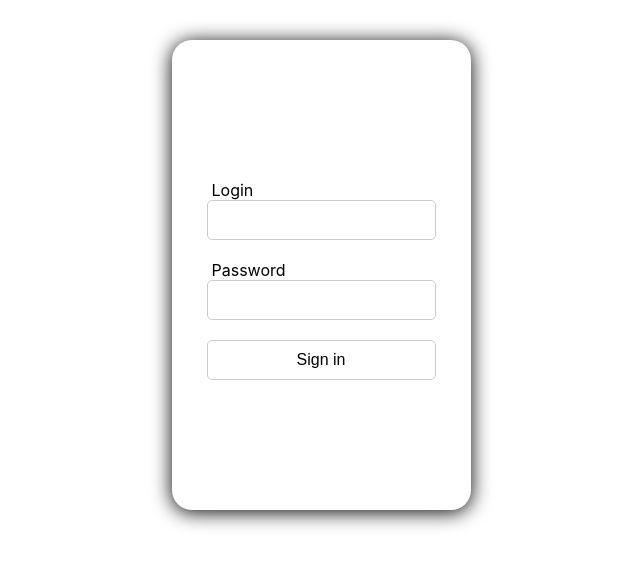
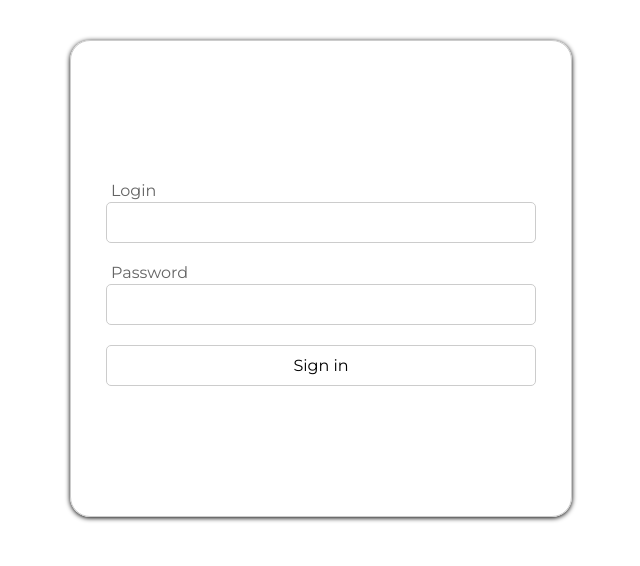
Before and after one commit to andyAG24/internship, a React (Create React App) app: page /login in a window 1280 px wide. Shown: the top 566 px of the page, without its empty margins (319-959 px from the left). Built offline with nearby package versions, Linux system fonts and the light colour scheme.

Commit message:
Updated styles

```diff
--- a/src/App.css
+++ b/src/App.css
@@ -1,5 +1,8 @@
+@import url('https://fonts.googleapis.com/css2?family=Montserrat:ital,wght@0,300;0,400;0,500;0,600;1,300;1,400&display=swap');
+
 .App {
   text-align: center;
+  font-family: 'Montserrat', sans-serif;
 }
 
 .App-logo {
--- a/src/components/Button.jsx
+++ b/src/components/Button.jsx
@@ -7,6 +7,7 @@ const ButtonWrapper = styled.button`
   padding: 10px;
   margin-top: 10px;
   font-size: 1em;
+  font-family: 'Montserrat', sans-serif;
   background: none;
   border: 1px solid #ccc;
   border-radius: 5px;
--- a/src/components/Input.jsx
+++ b/src/components/Input.jsx
@@ -12,10 +12,13 @@ const InputWrapper = styled.div`
     border-radius: 5px;
     border: 1px solid #ccc;
     font-size: 1em;
+    font-family: 'Montserrat', sans-serif;
   }
   label {
+    color: #656565;
     width: min-content;
     padding-left: 5px;
+    padding-bottom: 2px;
   }
 `;
 
--- a/src/pages/login/Login.jsx
+++ b/src/pages/login/Login.jsx
@@ -4,11 +4,17 @@ import styled from 'styled-components';
 import { Input, Button, Layout } from 'components';
 
 const LoginFormWrapper = styled.div`
+  border: 1px solid #ccc;
   border-radius: 20px;
-  box-shadow: 0px 2px 20px 0px black;
+  box-shadow: 0px 1px 5px 0px black;
   margin: 40px auto 0 auto;
-  max-width: 400px;
-  min-width: 200px;
+  width: 50vw;
+  max-width: 500px;
+  min-width: 250px;
+  @media screen and (max-width: 425px) {
+    width: 100vw;
+    max-width: none;
+  }
 `;
 
 const InfoMessage = styled.div`
--- a/src/pages/main/components/CountryInfo.jsx
+++ b/src/pages/main/components/CountryInfo.jsx
@@ -14,6 +14,9 @@ const InfoTableRow = styled.tr`
   // border-top: 1px solid #a2a9b1;
   // display: flex;
   // flex-direction: row;
+  th {
+    text-align: left;
+  }
 `;
 
 function CountryInfo({ countries, match }) {
```
